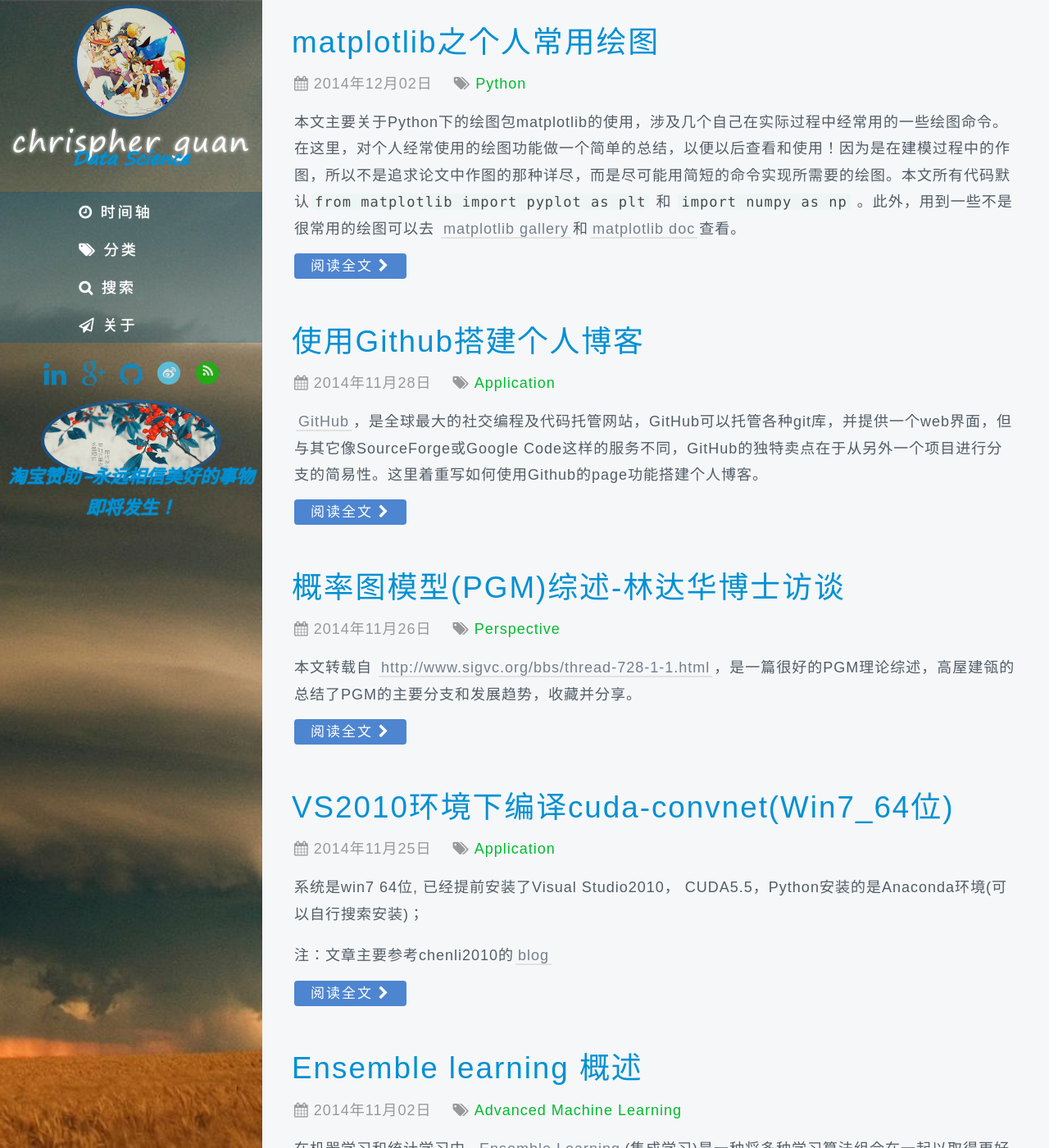
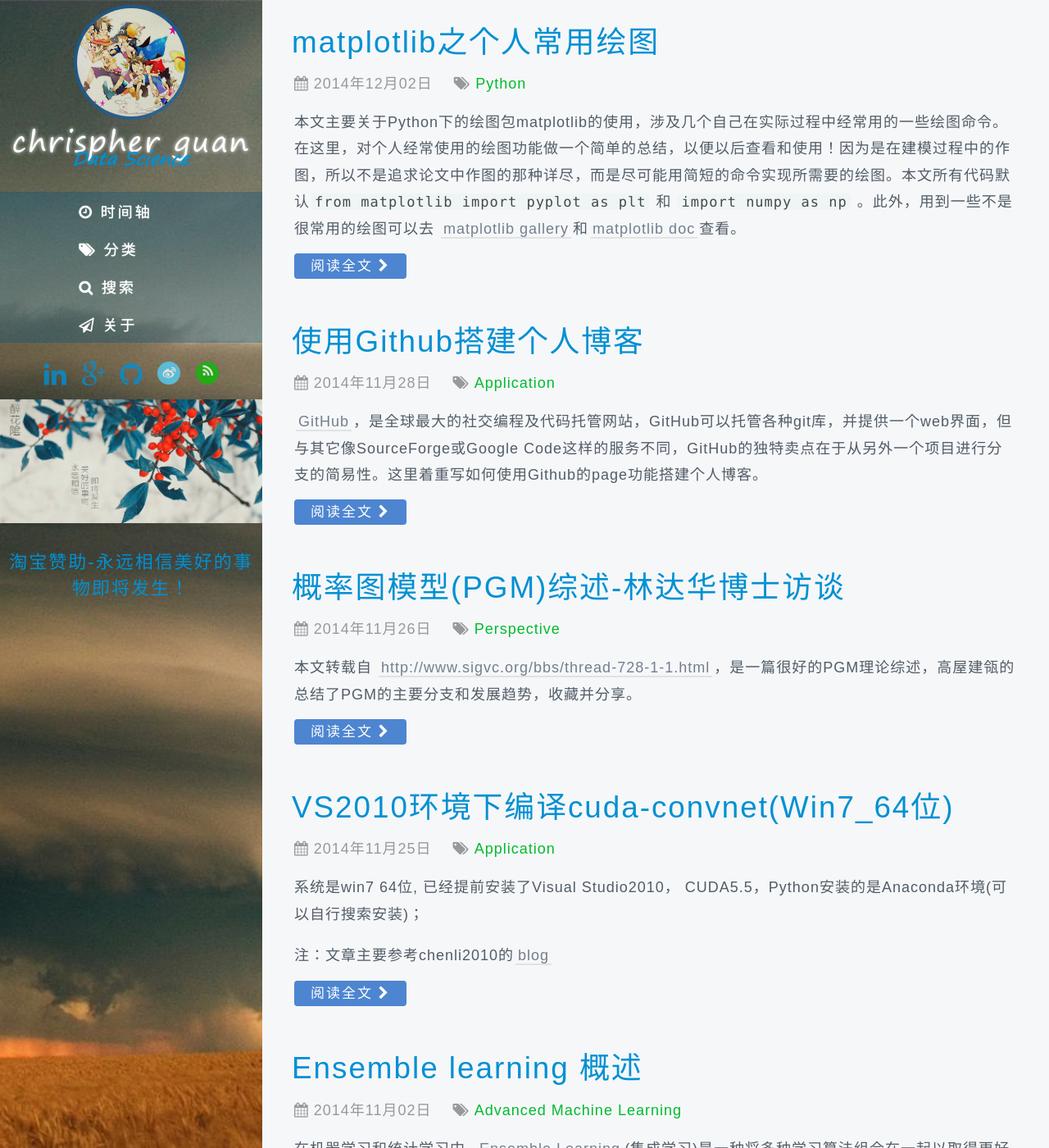
Before and after one commit to chrispher/chrispher.github.com, a Jekyll site: the page built from index.html, in a window 1280 px wide and 1400 px high. Shown: the whole window at 82% size. Built offline with Jekyll 4.4.1, drawn with Linux system fonts in a browser that asks for light colours; some web fonts are replaced; the list of posts is cut into pages by our own code; comment, search, counter and statistics services are not loaded.

Commit message:
modify the ads

```diff
--- a/_includes/sidebar.html
+++ b/_includes/sidebar.html
@@ -3,7 +3,7 @@
     <a href="/"><img src="{{ site.author.logo }}" alt="logo"></img></a>
   </div>
   <h3 class="title"><a href="/">{{ site.blog.name }}</a></h3>
-  <h4 class="sub-title"><a href="/">{{ site.blog.description }}</a></h4>
+  <h3 class="sub-title"><a href="/">{{ site.blog.description }}</a></h3>
 
   <nav id="nav">
     <ul>
@@ -19,10 +19,10 @@
 
   <br/>
 
-  <div class="ads">
-    <a href="http://chendoctor.taobao.com"><img src="http://chrispher.github.com/res/img/ads.jpg" alt="ads"></img></a>
-  </div>
+  <a href="http://chendoctor.taobao.com">
+    <img src="http://chrispher.github.com/res/img/ads.jpg" height="100%" width="100%"></img>
+</a>
 
-  <h4 class="sub-title"><a href="http://chendoctor.taobao.com">淘宝赞助-永远相信美好的事物即将发生！</a></h4>
+  <h3><a href="http://chendoctor.taobao.com">淘宝赞助-永远相信美好的事物即将发生！</a></h3>
 
 </div>
--- a/res/css/light.css
+++ b/res/css/light.css
@@ -109,32 +109,6 @@ a:link {
 	-o-transition:-moz-transform 0.8s ease-out,border-radius 0.5s ease-out;
 }
 .profilepic img:hover {
-	transform:rotateZ(360deg);
-	-webkit-transform:rotateZ(360deg);
-	-moz-transform:rotateZ(360deg);
-	-o-transform:rotateZ(360deg);
-	border-radius:10%;
-	-moz-border-radius:10%;
-	-webkit-border-radius:10%;
-	-o-border-radius:10%;
-}
-
-.ads {
-	mergin: 0 auto;
-}
-.ads img {
-	height:100px;
-	width:220px;
-	border:4px solid rgba(0,100,200,0.5);
-	border-radius:50%;
-	-moz-border-radius:50%;
-	-webkit-border-radius:50%;
-	transition:transform 2.0s ease-out,border-radius 1.0s ease-out;
-	-webkit-transition:-webkit-transform 2.0s ease-out,border-radius 1.0s ease-out;
-	-moz-transition:-moz-transform 2.0s ease-out,border-radius 1.0s ease-out;
-	-o-transition:-moz-transform 2.0s ease-out,border-radius 1.0s ease-out;
-}
-.ads img:hover {
 	transform:rotateZ(360deg);
 	-webkit-transform:rotateZ(360deg);
 	-moz-transform:rotateZ(360deg);
```
